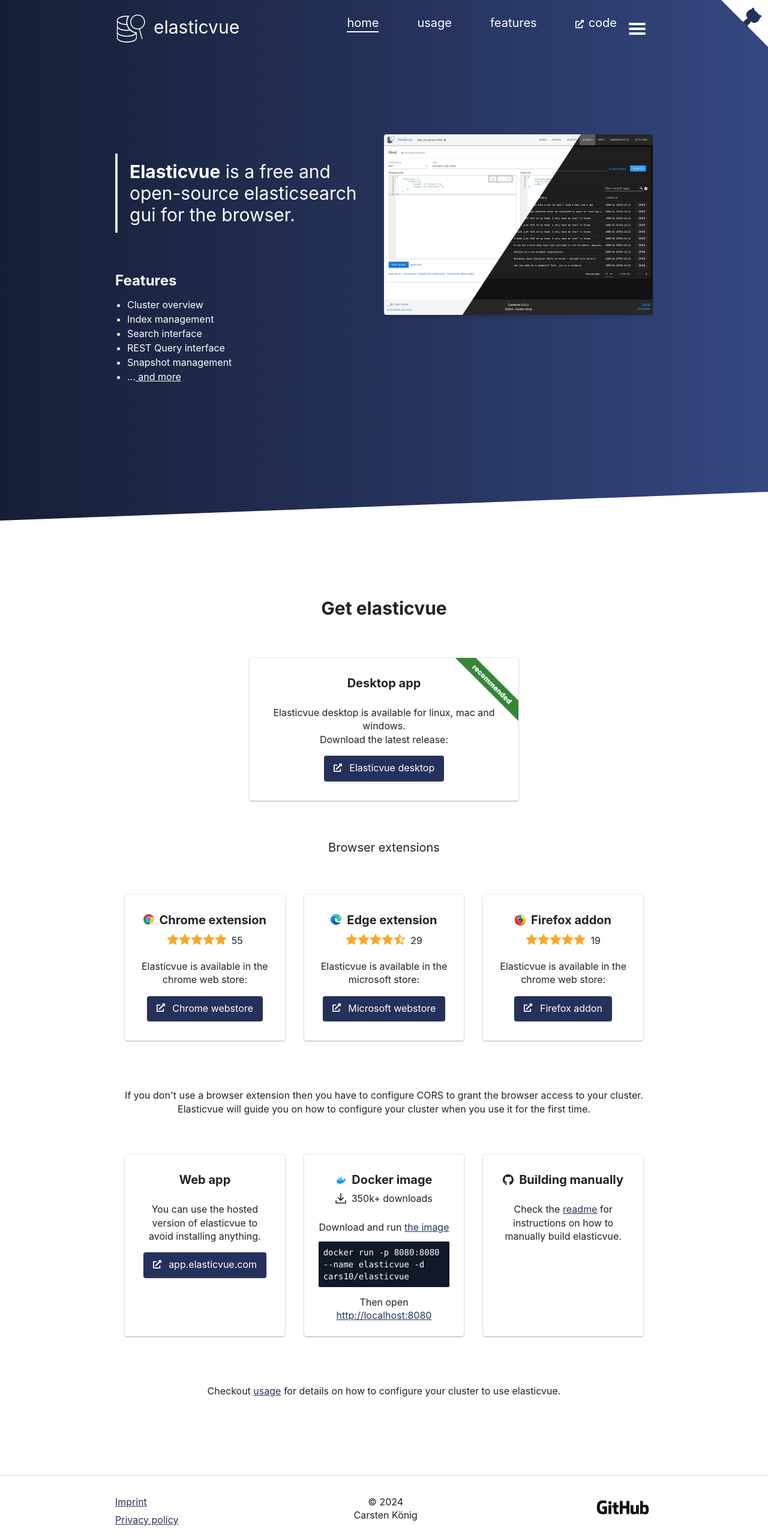
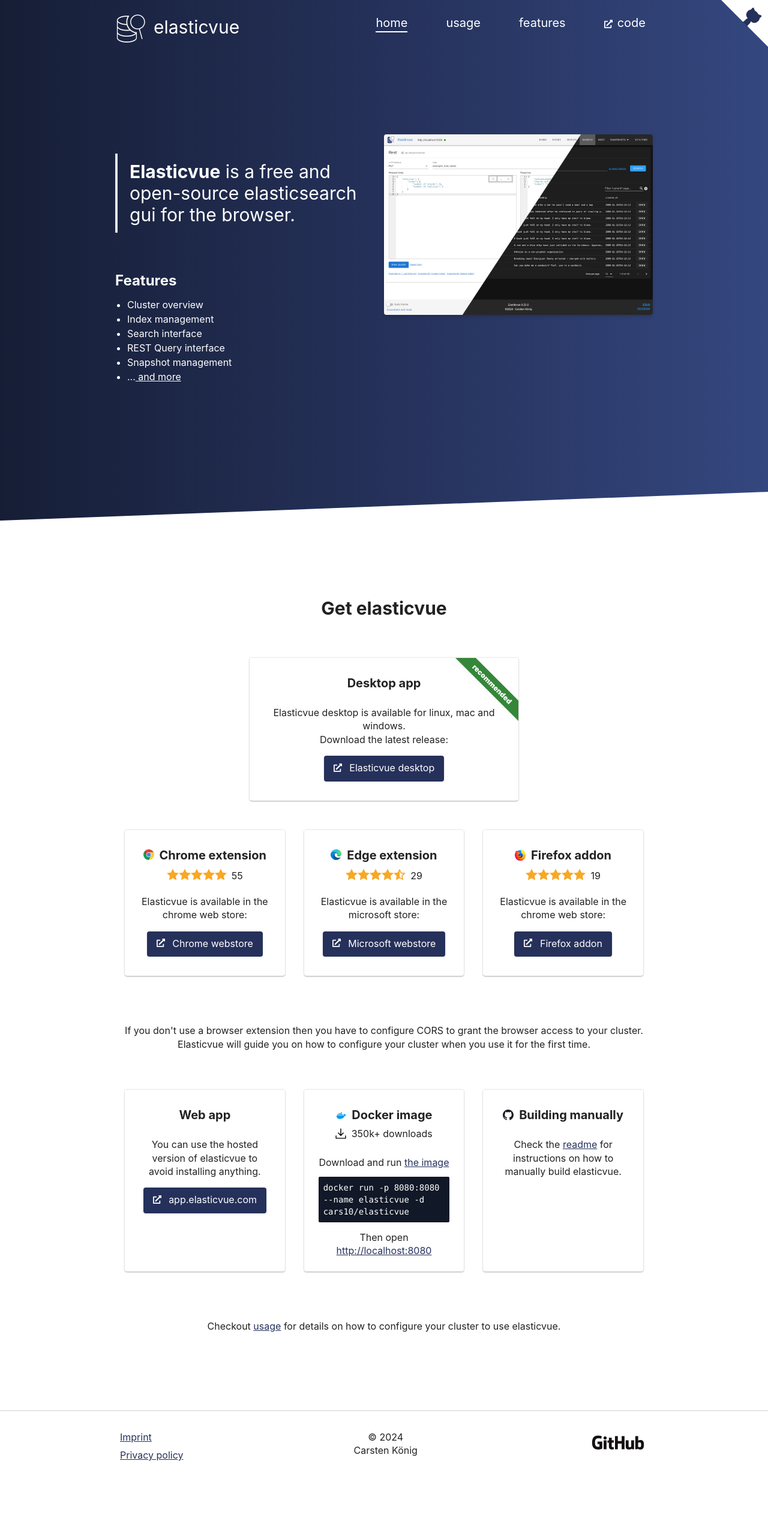
Before and after one commit to cars10/elasticvue_com-react, a Next.js app: page / in a window 1280 px wide. Shown: the top 2566 px of the page at 60% size. After the commit the page ends 2470 px from the top, so only its background shows below. Built offline with nearby package versions, Linux system fonts and the light colour scheme.

Commit message:
working on responsiveness v2

```diff
--- a/src/app/layout.tsx
+++ b/src/app/layout.tsx
@@ -7,7 +7,7 @@
 import Head from 'next/head'
 
 export const metadata: Metadata = {
-  title: 'Elasticvue',
+  title: 'Elasticvue - Elasticsearch gui for the browser',
   keywords: 'elasticsearch, browser, gui, frontend, web ui',
   description: 'Elasticvue is a free and open-source elasticsearch gui for the browser',
   metadataBase: new URL('https://elasticvue.com'),
--- a/src/app/page.tsx
+++ b/src/app/page.tsx
@@ -55,16 +55,12 @@
         <div className="lg:w-[70%] w-[95%] max-w-[1344px] mx-auto">
           <h2 className="text-3xl text-center mb-6 lg:mb-16 font-bold">Get elasticvue</h2>
 
-          <div className="w-full lg:w-1/2 mx-auto">
+          <div className="w-full lg:w-1/2 mx-auto mb-4 lg:mb-12">
             <Card title="Desktop app" link={{ href: 'https://github.com/cars10/elasticvue/releases', text: 'Elasticvue desktop' }} badge>
               <p className="mb-1">
                 Elasticvue desktop is available for linux, mac and windows. <br />Download the latest release:
               </p>
             </Card>
-          </div>
-
-          <div className="text-center my-8 lg:my-16">
-            <h4 className="text-xl">Browser extensions</h4>
           </div>
 
           <div className="flex flex-col lg:flex-row">
--- a/src/components/layout/Footer/Footer.tsx
+++ b/src/components/layout/Footer/Footer.tsx
@@ -11,7 +11,7 @@
       <footer className="bg-white py-8 border-t-2 border-gray-200">
         <div className="lg:w-[70%] w-[95%] max-w-[1344px] mx-auto">
           <div className="flex flex-row flex-1 justify-between">
-            <div>
+            <div className="px-2">
               <p className="mb-2">
                 <Link prefetch={false} href="/imprint" rel="nofollow" className="text-primary underline visited:text-primary">Imprint</Link>
               </p>
@@ -19,13 +19,13 @@
                 <Link prefetch={false} href="/privacy" rel="nofollow" className="text-primary underline visited:text-primary">Privacy policy</Link>
               </p>
             </div>
-            <div>
+            <div className="px-2">
               <div className="text-center">
                 <p className="">&copy; {currentYear}</p>
                 <p>Carsten K&ouml;nig</p>
               </div>
             </div>
-            <div>
+            <div className="px-2">
               <div className="">
                 <a href="https://github.com/cars10/elasticvue" rel="noopener" target="_blank">
                   <Image alt="Github" src={GithubLogo} width="100" />
--- a/src/components/layout/Header/Header.tsx
+++ b/src/components/layout/Header/Header.tsx
@@ -47,7 +47,7 @@
             ))}
           </div>
 
-          <button aria-label="Menu" className="mr-1 p-2" onBlur={() => (setMenuOpen(false))} onClick={() => (setMenuOpen(true))}>
+          <button aria-label="Menu" className="lg:hidden mr-1 p-2" onBlur={() => (setMenuOpen(false))} onClick={() => (setMenuOpen(true))}>
             <div className="h-1 w-7 bg-white rounded mb-1"></div>
             <div className="h-1 w-7 bg-white rounded mb-1"></div>
             <div className="h-1 w-7 bg-white rounded"></div>
```
